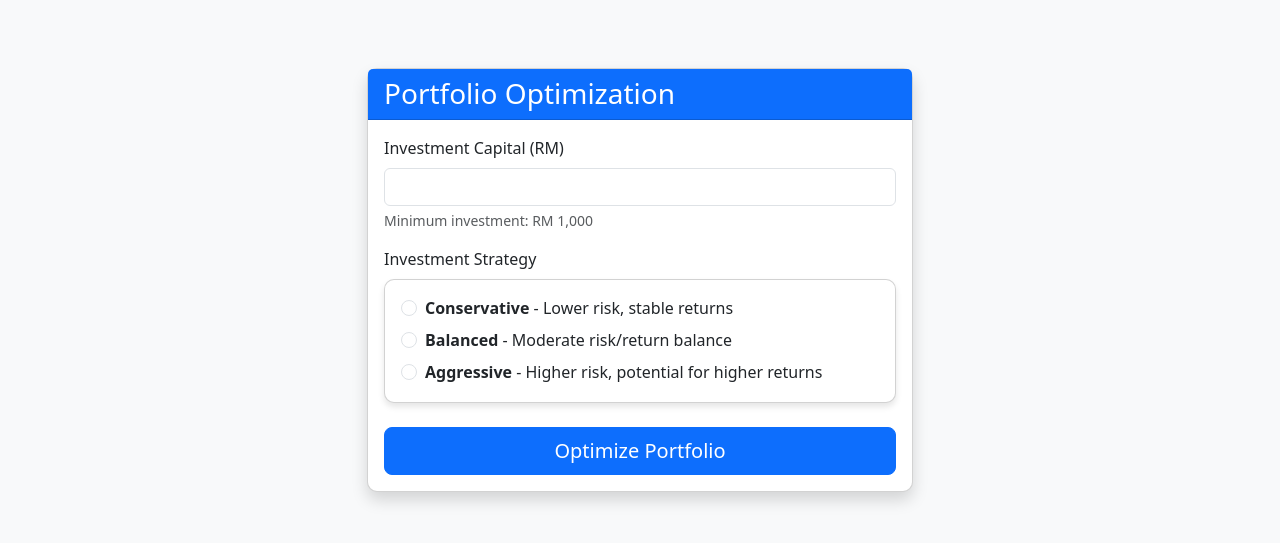
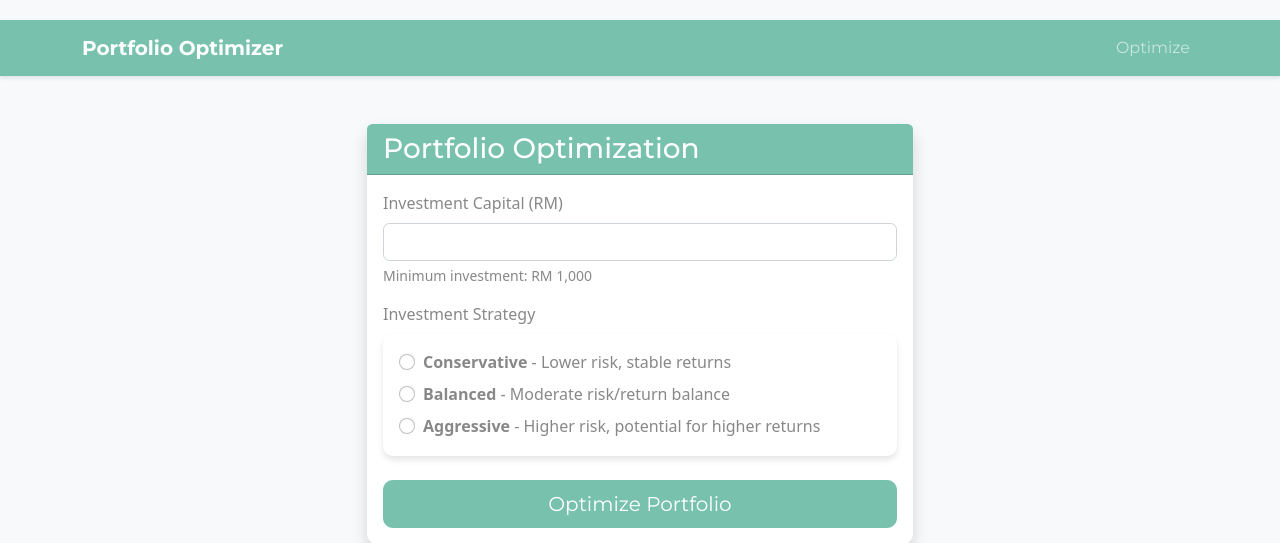
Before and after one commit to oscarseah/portfolioApp, a Flask app: page /optimize in a window 1280 px wide. Shown: the top 543 px of the page. Run offline with Flask 3, Linux system fonts and the light colour scheme; some libraries are stand-ins or nearby versions.

Commit message:
Improve UI

```diff
--- a/app/static/style.css
+++ b/app/static/style.css
@@ -1,9 +1,15 @@
 body {
     min-height: 100vh;
+    background-color: #f8f9fa;
+    padding-bottom: 60px;
 }
 
 .navbar {
     box-shadow: 0 2px 4px rgba(0, 0, 0, .1);
+}
+
+.navbar-brand {
+    font-weight: 600;
 }
 
 .card {
--- a/app/templates/base.html
+++ b/app/templates/base.html
@@ -5,7 +5,9 @@
     <meta charset="UTF-8">
     <meta name="viewport" content="width=device-width, initial-scale=1.0">
     <title>Stock Filtering Process</title>
-    <link href="https://cdn.jsdelivr.net/npm/bootstrap@5.3.0/dist/css/bootstrap.min.css" rel="stylesheet">
+    <!-- Bootswatch Minty theme -->
+    <link href="https://cdn.jsdelivr.net/npm/bootswatch@5.3.0/dist/minty/bootstrap.min.css" rel="stylesheet">
+    <link rel="stylesheet" href="{{ url_for('static', filename='style.css') }}">
     <style>
         body {
             background-color: #f8f9fa;
@@ -39,6 +41,21 @@
 </head>
 
 <body>
+    <nav class="navbar navbar-expand-lg navbar-dark bg-primary mb-4">
+        <div class="container">
+            <a class="navbar-brand" href="{{ url_for('portfolio_bp.show_optimization_form') }}">Portfolio Optimizer</a>
+            <button class="navbar-toggler" type="button" data-bs-toggle="collapse" data-bs-target="#navbarNav" aria-controls="navbarNav" aria-expanded="false" aria-label="Toggle navigation">
+                <span class="navbar-toggler-icon"></span>
+            </button>
+            <div class="collapse navbar-collapse" id="navbarNav">
+                <ul class="navbar-nav ms-auto">
+                    <li class="nav-item">
+                        <a class="nav-link" href="{{ url_for('portfolio_bp.show_optimization_form') }}">Optimize</a>
+                    </li>
+                </ul>
+            </div>
+        </div>
+    </nav>
     {% block content %}{% endblock %}
 
     <script src="https://cdn.jsdelivr.net/npm/bootstrap@5.3.0/dist/js/bootstrap.bundle.min.js"></script>
```
